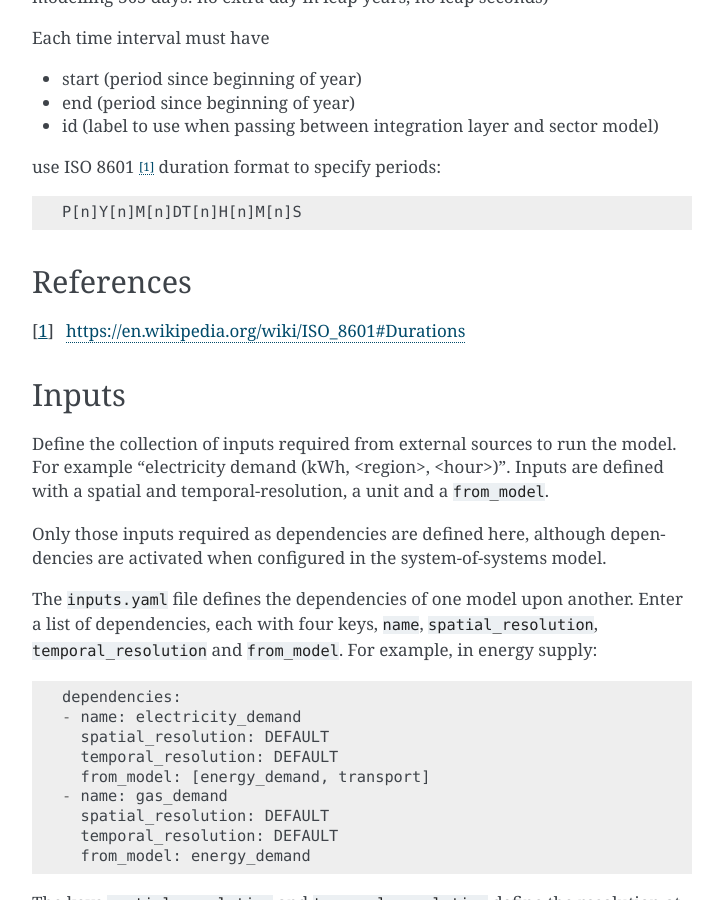
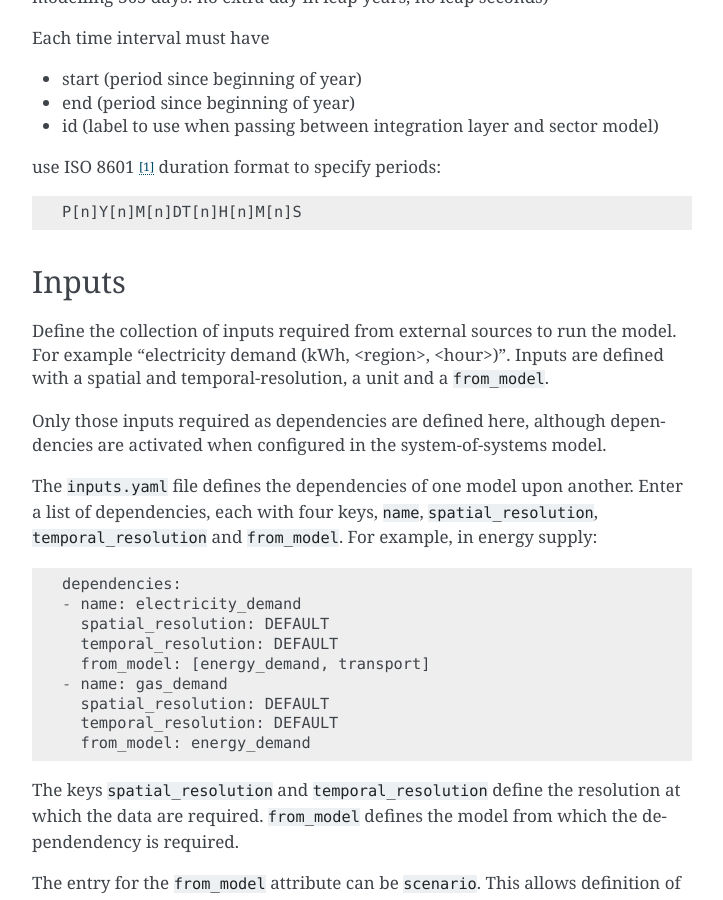
Before and after one commit to nismod/smif, a Sphinx documentation site: the page built from docs/getting_started.rst, in a window 1280 px wide and 900 px high, scrolled down 2920 px. Shown: the whole window, without its empty margins (388-1111 px from the left). Built offline with Sphinx 7.4.7, drawn with Linux system fonts in a browser that asks for light colours; formulas are drawn with MathJax 3; pages that are not in the unit, such as notebooks, are missing from menus; some of the changed text lies outside the part shown.

Commit message:
Moved references to end of document

```diff
--- a/docs/getting_started.rst
+++ b/docs/getting_started.rst
@@ -145,10 +145,6 @@ Each time interval must have
 use ISO 8601 [1]_ duration format to specify periods::
 
     P[n]Y[n]M[n]DT[n]H[n]M[n]S
-
-References
-----------
-.. [1] https://en.wikipedia.org/wiki/ISO_8601#Durations
 
 Inputs
 ------
```
Also changed, not shown: other parts of docs/getting_started.rst (+4 -0 lines).
